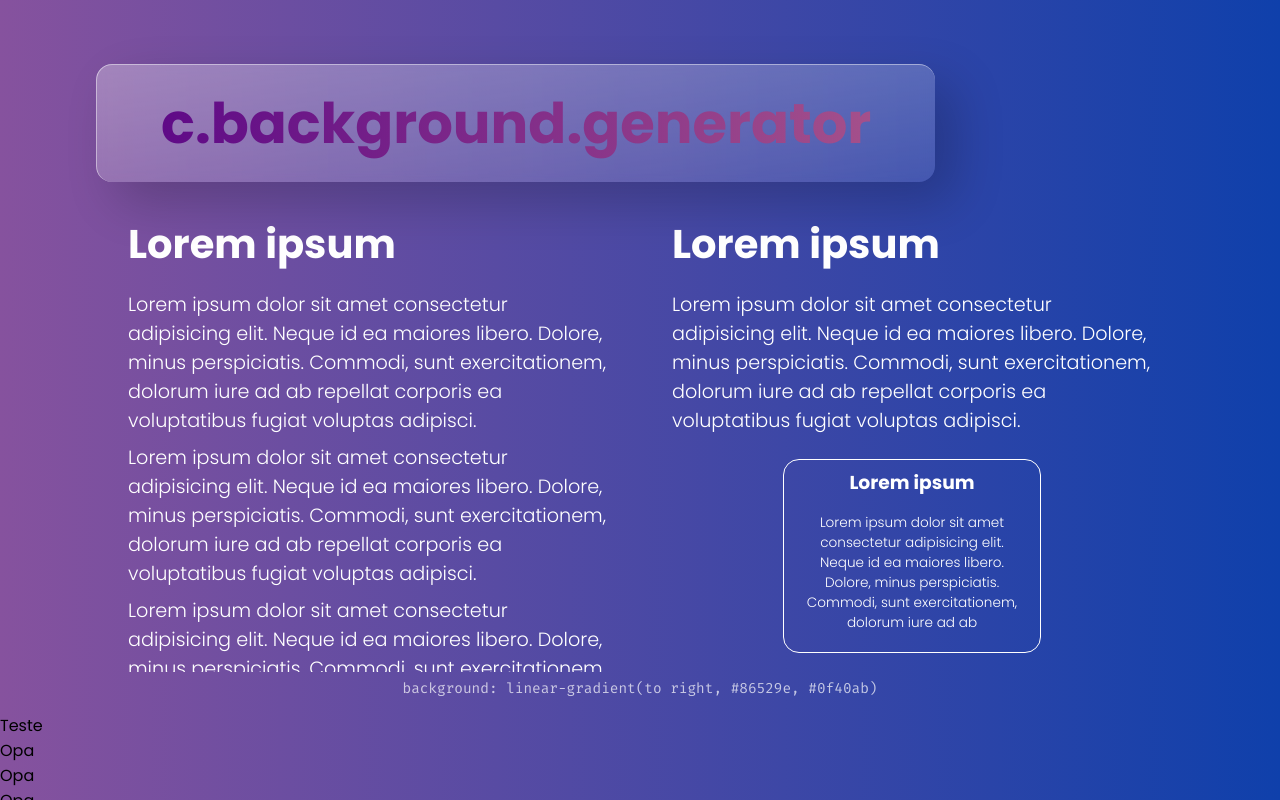
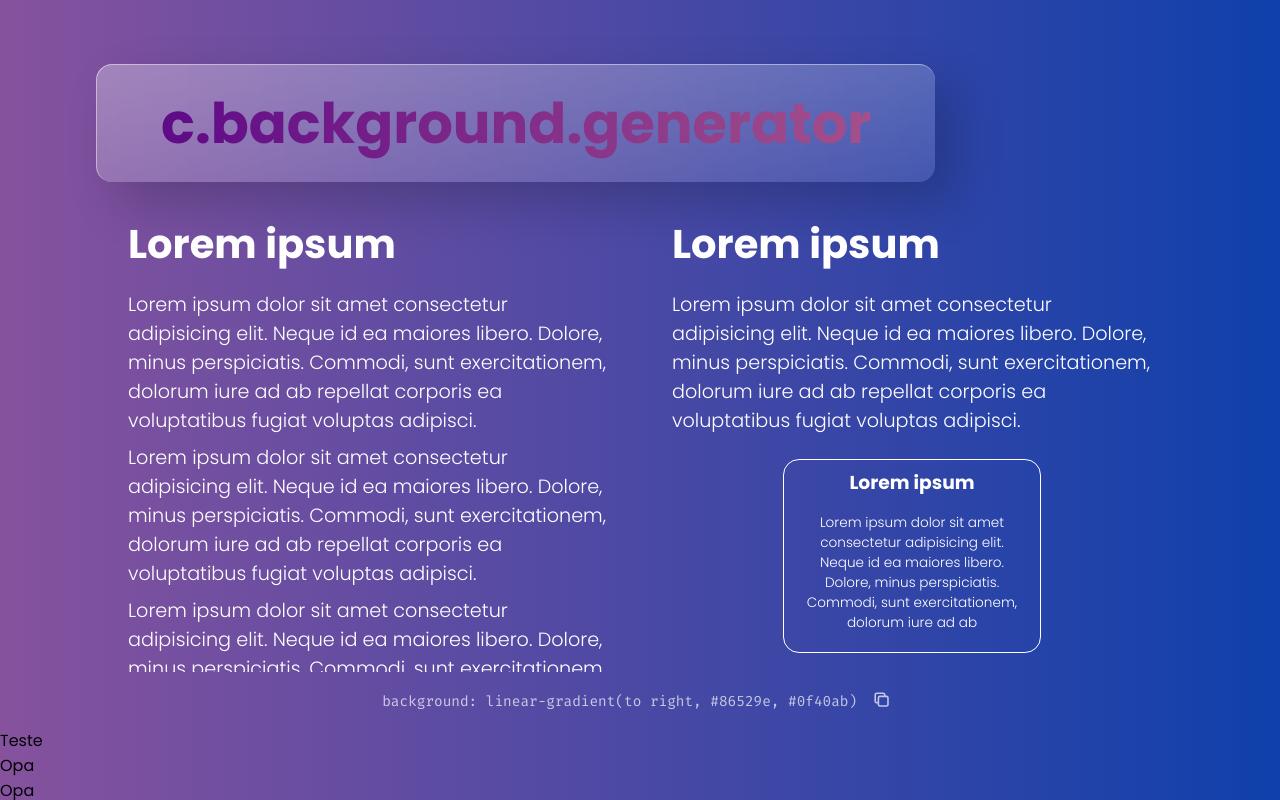
Before and after one commit to kruchelski/bgen, a Vue app: page / in a window 1280 px wide. Shown: the top 800 px of the page. Built offline with nearby package versions, Linux system fonts and the light colour scheme.

Commit message:
Add bgStyle info and button to copy

```diff
--- a/src/components/BackgroundMain.vue
+++ b/src/components/BackgroundMain.vue
@@ -14,6 +14,14 @@
     <div class="info-container">
       <p class="info-text">
         {{ bgStyle }}
+        <button
+          title="Copy style to clipboard"
+          @click="copyStyleToClipboard(bgStyle)"
+        >
+          <svg xmlns="http://www.w3.org/2000/svg" fill="none" viewBox="0 0 24 24" stroke="currentColor">
+            <path stroke-linecap="round" stroke-linejoin="round" stroke-width="2" d="M8 16H6a2 2 0 01-2-2V6a2 2 0 012-2h8a2 2 0 012 2v2m-6 12h8a2 2 0 002-2v-8a2 2 0 00-2-2h-8a2 2 0 00-2 2v8a2 2 0 002 2z" />
+          </svg>
+        </button>
       </p>
     </div>
     <div class="test">
@@ -121,6 +129,10 @@ export default {
       } else {
         return `background-color: ${bgColor1}`
       }
+    },
+
+    copyStyleToClipboard (style) {
+      navigator.clipboard.writeText(style)
     }
   }
 }
@@ -162,6 +174,7 @@ export default {
   }
 
   .info-text {
+    position: relative;
     font-family: 'Fira Mono', monospace;
     word-break: break-all;
     color: rgba(255, 255, 255, 0.7);
@@ -171,7 +184,7 @@ export default {
   .test {
     display: flex;
     flex-direction: column;
-    justify-content: start;
+    justify-content: flex-start;
     align-items: stretch;
   }
 
@@ -201,4 +214,43 @@ export default {
     word-break: break-all;
   }
 
+  button {
+    background: linear-gradient(to right bottom, transparent, transparent);
+    color: inherit;
+    border: none;
+    padding: 0;
+    font: inherit;
+    cursor: pointer;
+    outline: inherit;
+    transition: all 500ms;
+    padding: 0.25rem;
+    border-radius: 50%;
+    min-height: 2rem;
+    min-width: 2rem;
+    display: inline-flex;
+    justify-content: center;
+    align-items: center;
+    position: relative;
+    top: 4px;
+    flex-wrap: nowrap;
+  }
+
+  button:hover {
+    background: linear-gradient(to right bottom, rgba(255, 255, 255, 0.3), rgba(255, 255, 255, 0.1));
+    color: rgba(255, 255, 255, 1);
+    box-shadow: 0px 0px 10px rgba(255, 255, 255, 0.1);
+
+  }
+
+  button:active {
+    background: linear-gradient(to right bottom, rgba(255, 255, 255, 0.7), rgba(255, 255, 255, 0.1));
+    color: rgba(180, 90, 200, 0.8);
+    box-shadow: 0px 0px 10px rgba(255, 255, 255, 0.1);
+  }
+
+  svg {
+    width: 1.2rem;
+    position: relative;
+  }
+
 </style>
--- a/src/components/Controls.vue
+++ b/src/components/Controls.vue
@@ -1,5 +1,5 @@
 <template>
-
+  <div></div>
 </template>
 
 <script>
```
